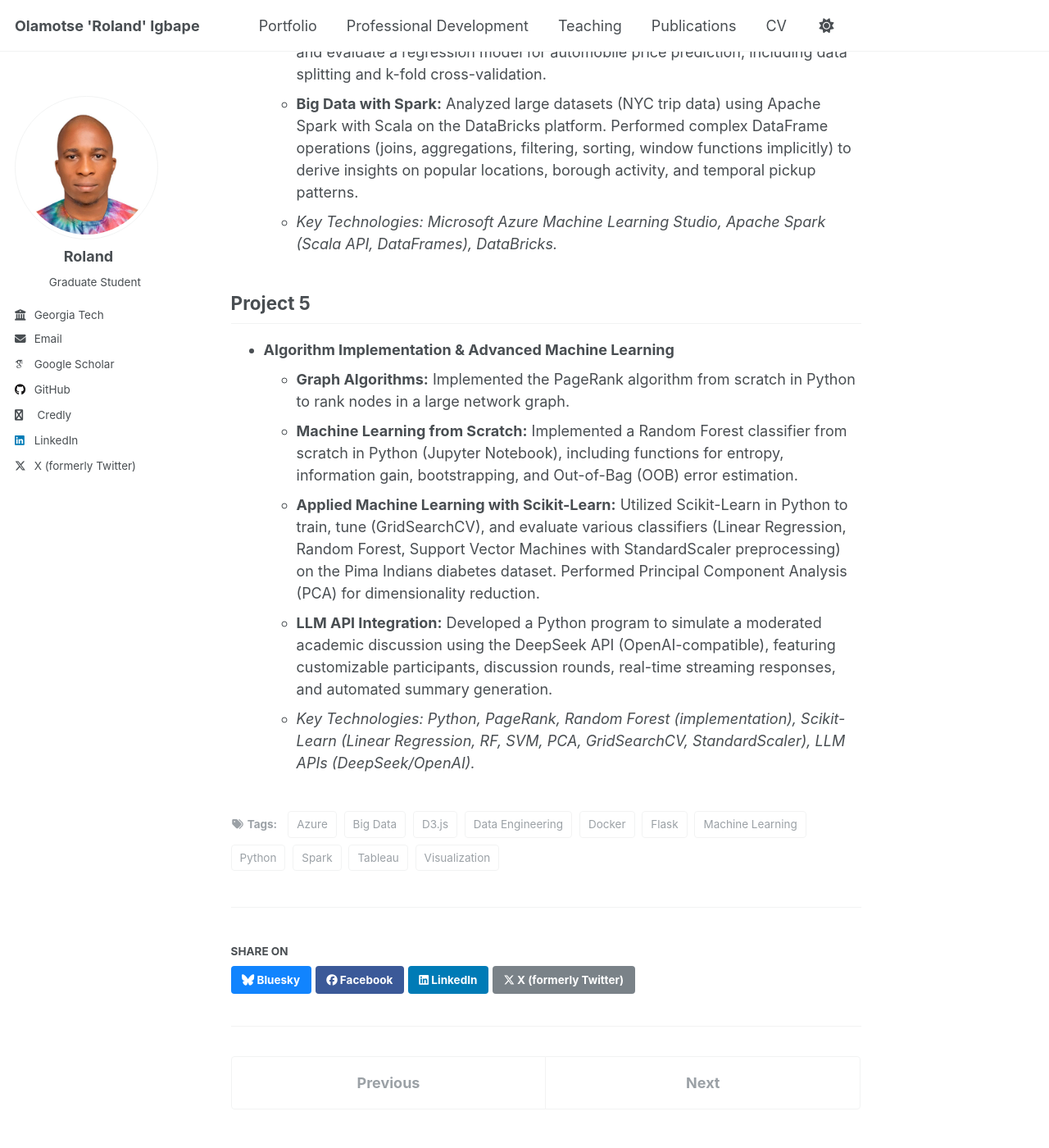
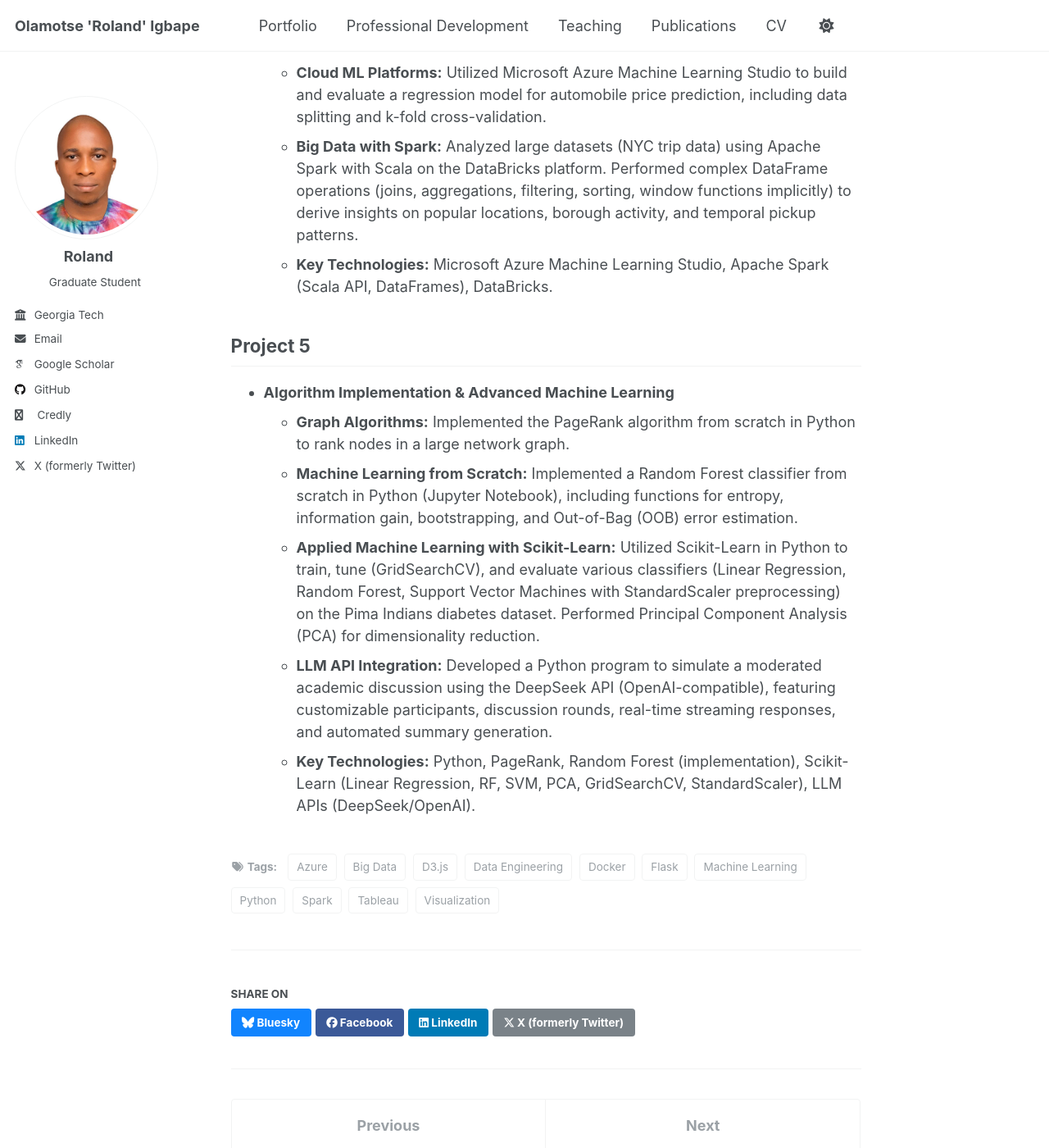
Before and after one commit to oigbape/oigbape.github.io, a Jekyll site: the page built from _portfolio/gt-data-eng-viz.md, in a window 1280 px wide and 1400 px high, scrolled down 2525 px. Shown: the whole window at 82% size. Built offline with Jekyll 4.4.1, drawn with Linux system fonts in a browser that asks for light colours; some web fonts are replaced; some of the changed text lies outside the part shown.

```diff
--- a/_portfolio/gt-data-eng-viz.md
+++ b/_portfolio/gt-data-eng-viz.md
@@ -44,13 +45,13 @@ To evaluate the impacts of district-level urban development on Guangdong Provinc
     * **Time-Series Visualization:** Developed D3.js line charts to visualize temporal patterns in board game ratings, including adding symbols for rankings and comparing the effects of different y-axis scales (linear, square root, log).
     * **Complex Interactive Dashboards:** Built an interactive D3.js line chart that, upon mouseover of data points, dynamically generated a sub-bar chart displaying related top-N data.
     * **Geospatial Visualization:** Created interactive choropleth maps in D3.js using GeoJSON to display board game ratings by country, incorporating dropdown selectors for game selection, quantile color scales, dynamic legends, and tooltips (d3-tip).
-    * *Key Technologies: Tableau, D3.js (v5 advanced: force layouts, line charts, interactivity, scales, choropleth maps, GeoJSON, d3-tip).*
+    * **Key Technologies:** Tableau, D3.js (v5 advanced: force layouts, line charts, interactivity, scales, choropleth maps, GeoJSON, d3-tip).
 
 ## Project 4
 * **Cloud Machine Learning & Big Data Processing**
     * **Cloud ML Platforms:** Utilized Microsoft Azure Machine Learning Studio to build and evaluate a regression model for automobile price prediction, including data splitting and k-fold cross-validation.
     * **Big Data with Spark:** Analyzed large datasets (NYC trip data) using Apache Spark with Scala on the DataBricks platform. Performed complex DataFrame operations (joins, aggregations, filtering, sorting, window functions implicitly) to derive insights on popular locations, borough activity, and temporal pickup patterns.
-    * *Key Technologies: Microsoft Azure Machine Learning Studio, Apache Spark (Scala API, DataFrames), DataBricks.*
+    * **Key Technologies:** Microsoft Azure Machine Learning Studio, Apache Spark (Scala API, DataFrames), DataBricks.
 
 ## Project 5
 * **Algorithm Implementation & Advanced Machine Learning**
@@ -58,4 +59,4 @@ To evaluate the impacts of district-level urban development on Guangdong Provinc
     * **Machine Learning from Scratch:** Implemented a Random Forest classifier from scratch in Python (Jupyter Notebook), including functions for entropy, information gain, bootstrapping, and Out-of-Bag (OOB) error estimation.
     * **Applied Machine Learning with Scikit-Learn:** Utilized Scikit-Learn in Python to train, tune (GridSearchCV), and evaluate various classifiers (Linear Regression, Random Forest, Support Vector Machines with StandardScaler preprocessing) on the Pima Indians diabetes dataset. Performed Principal Component Analysis (PCA) for dimensionality reduction.
     * **LLM API Integration:** Developed a Python program to simulate a moderated academic discussion using the DeepSeek API (OpenAI-compatible), featuring customizable participants, discussion rounds, real-time streaming responses, and automated summary generation.
-    * *Key Technologies: Python, PageRank, Random Forest (implementation), Scikit-Learn (Linear Regression, RF, SVM, PCA, GridSearchCV, StandardScaler), LLM APIs (DeepSeek/OpenAI).*
+    * **Key Technologies:** Python, PageRank, Random Forest (implementation), Scikit-Learn (Linear Regression, RF, SVM, PCA, GridSearchCV, StandardScaler), LLM APIs (DeepSeek/OpenAI).
```
Also changed, not shown: other parts of _portfolio/gt-data-eng-viz.md (+8 -7 lines).
